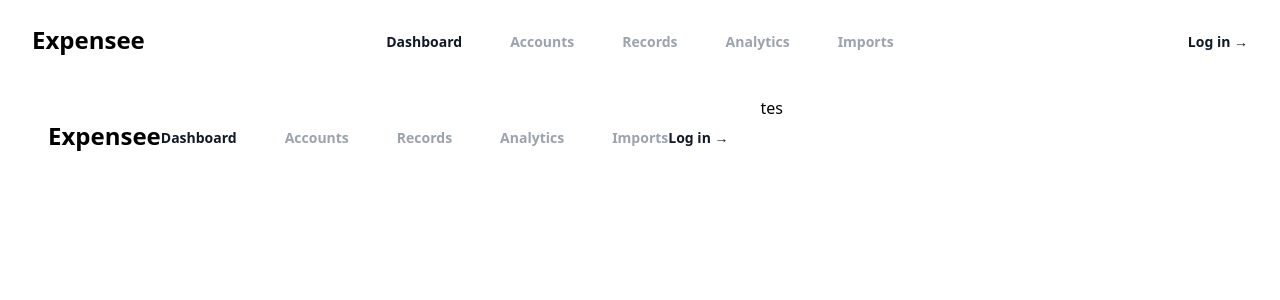
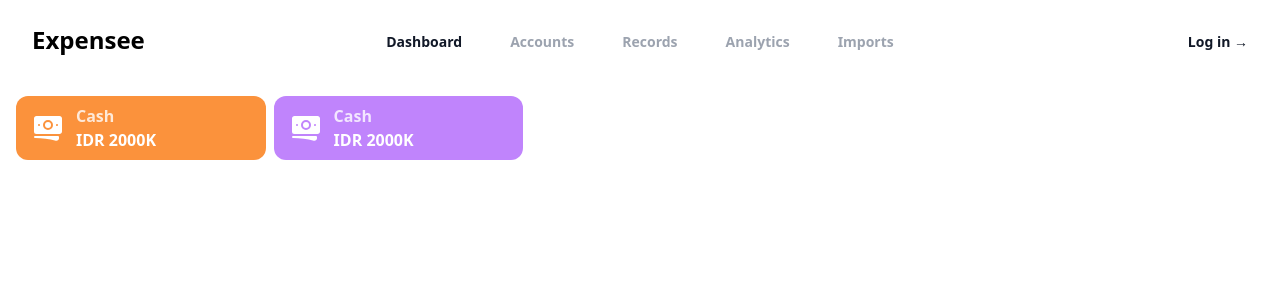
Before and after one commit to sipamungkas/expensee-a-minimalist-expense-tracker, a Nuxt app: page /dashboard in a window 1280 px wide. Shown: the top 300 px of the page. Built offline with nearby package versions, Linux system fonts and the light colour scheme.

Commit message:
feat(components): add AccountItem component

```diff
--- /dev/null
+++ b/components/AccountItem/index.vue
@@ -0,0 +1,22 @@
+<script setup lang="ts">
+interface Props {
+    title: string,
+    balance: number,
+    class: any
+}
+const props = defineProps<Props>()
+
+const classValue = computed(() => (props.class ? props.class : 'bg-purple-400'))
+
+</script>
+
+
+<template>
+    <div class="flex flex-row px-4 py-2 items-center gap-3 rounded-xl w-[100%] md:w-[30%] xl:w-[20%]" :class="classValue">
+        <slot />
+        <div>
+            <h4 class="text-white/80 font-bold">{{ title }}</h4>
+            <span class="text-white font-semibold">IDR {{ balance }}K</span>
+        </div>
+    </div>
+</template>
--- a/pages/dashboard/index.vue
+++ b/pages/dashboard/index.vue
@@ -1,8 +1,15 @@
 <script setup>
-
+import { BanknotesIcon, CreditCardIcon } from '@heroicons/vue/24/solid'
 </script>
 
 <template>
-    <Navbar />
-    <h1>tes</h1>
+    <div class="flex flex-1 flex-wrap gap-2">
+        <AccountItem title="Cash" balance="2000" class="bg-orange-400">
+            <BanknotesIcon class='h-8 w-8 text-white' />
+        </AccountItem>
+        <AccountItem title="Cash" balance="2000">
+            <BanknotesIcon class='h-8 w-8 text-white' />
+        </AccountItem>
+
+    </div>
 </template>
```
